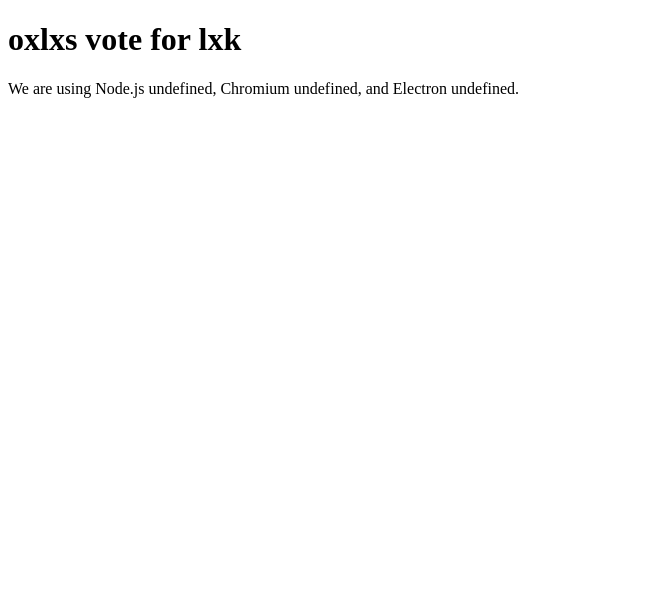
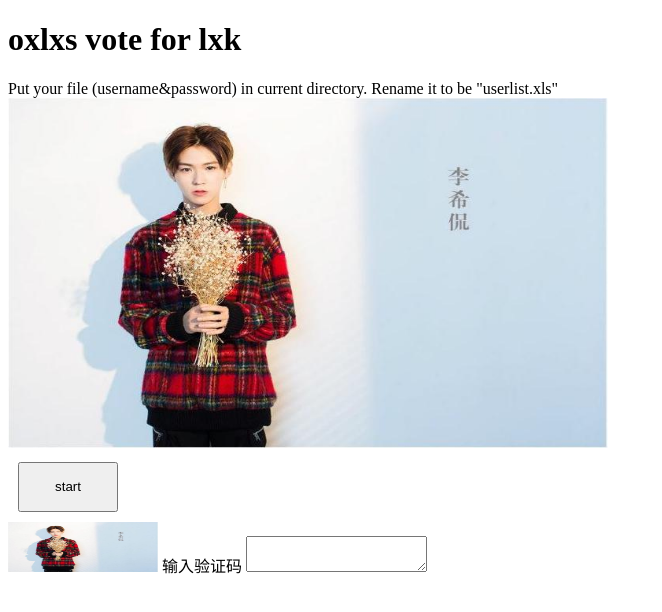
Before and after one commit to jwfan/271_thirdparty_xm_olvote, an Electron app: page index.html in a window 800 px wide. Shown: the whole page, without its empty margins (0-662 px from the left). Drawn offline with Linux system fonts and the light colour scheme.

Commit message:
modify html

```diff
--- a/index.html
+++ b/index.html
@@ -7,10 +7,21 @@
   <body>
     <h1>oxlxs vote for lxk</h1>
     <!-- All of the Node.js APIs are available in this renderer process. -->
-    We are using Node.js <script>document.write(process.versions.node)</script>,
-    Chromium <script>document.write(process.versions.chrome)</script>,
-    and Electron <script>document.write(process.versions.electron)</script>.
-
+    <div>
+      Put your file (username&password) in current directory.
+      Rename it to be "userlist.xls"
+    </div>
+    <div>
+      <img src="lxk2.jpg" width="600" height="350">
+    </div>
+    <div>
+      <button id='startbut' style="width:100px;height:50px;margin:10px">start</button>
+    </div>
+    <div>
+      <img src="lxk2.jpg" width="150" height="50" id='codeimg'>
+      输入验证码
+      <textarea id='codeinput'></textarea>
+    </div>
     <script>
       // You can also require other files to run in this process
       require('./renderer.js')
--- a/package.json
+++ b/package.json
@@ -2,7 +2,7 @@
   "name": "271_thirdparty_xm_olvote",
   "version": "1.0.0",
   "description": "oxlxs xm third party vote",
-  "main": "main.js",
+  "main": "src/main.js",
   "scripts": {
     "start": "electron ."
   },
--- a/main.js
+++ b/src/main.js
@@ -17,13 +17,14 @@
 
   // and load the index.html of the app.
   mainWindow.loadURL(url.format({
-    pathname: path.join(__dirname, 'index.html'),
+    pathname: path.join(__dirname, '../index.html'),
     protocol: 'file:',
     slashes: true
   }))
 
+
   // Open the DevTools.
-  // mainWindow.webContents.openDevTools()
+   mainWindow.webContents.openDevTools()
 
   // Emitted when the window is closed.
   mainWindow.on('closed', function () {
```
Also changed, not shown: lxk2.jpg (added), 1 other file.
